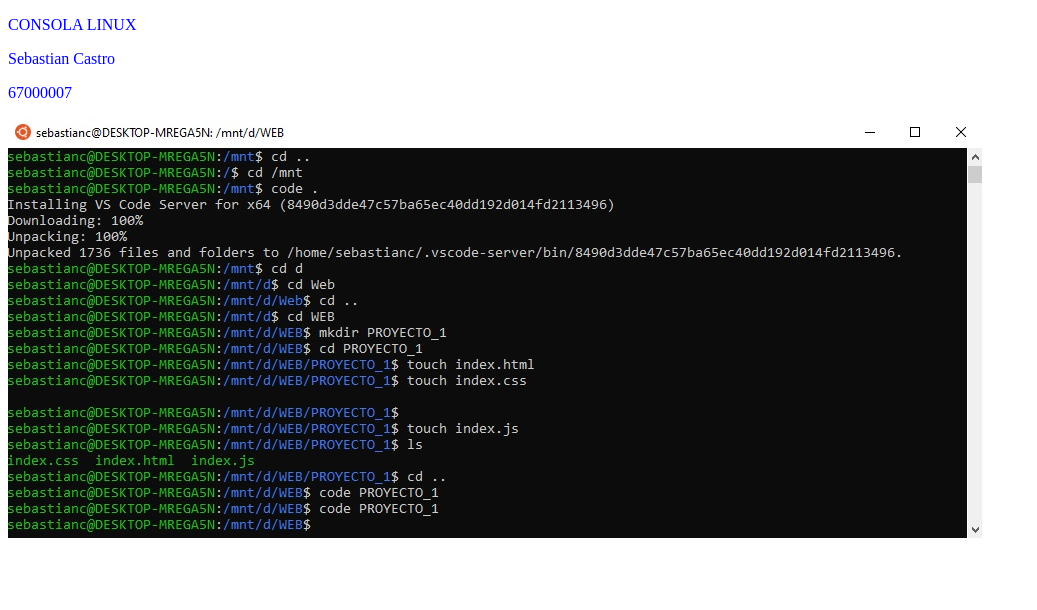
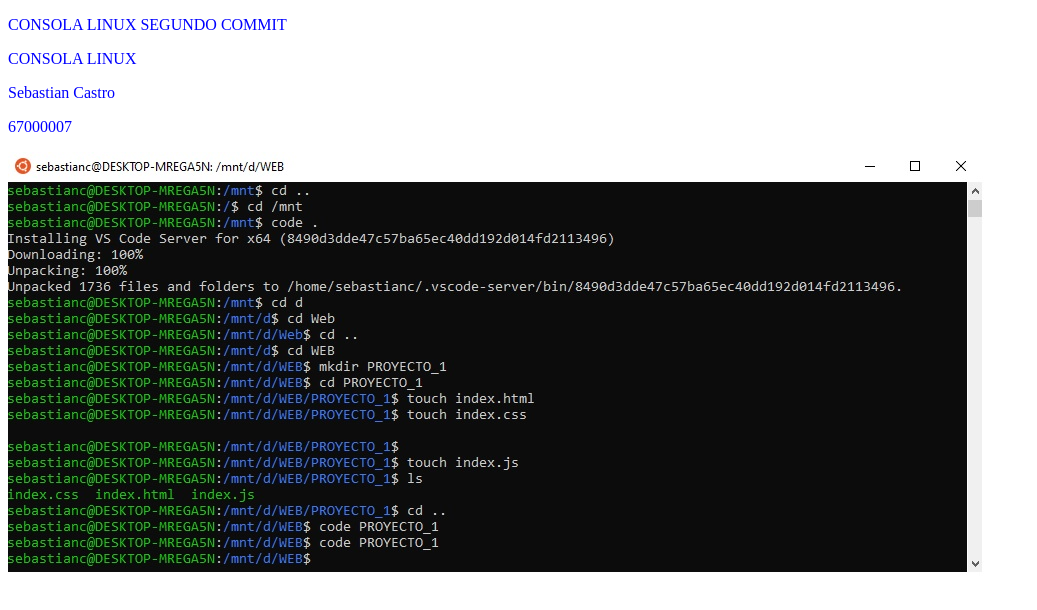
Before and after one commit to SebastianC99/Proyecto-1, a plain HTML site: page index.html in a window 1280 px wide. Shown: the whole page, without its empty margins (0-1037 px from the left). Drawn offline with Linux system fonts and the light colour scheme.

Commit message:
MI SEGUNDO COMMIT

```diff
--- a/index.html
+++ b/index.html
@@ -8,6 +8,7 @@
 </head>
 <link rel="stylesheet" href="index.css">
 <body>
+    <p class="titulo1">CONSOLA LINUX SEGUNDO COMMIT</p>
     <p class="titulo1">CONSOLA LINUX</p>
     <p class="titulo1">Sebastian Castro</p>
     <p class="titulo1">67000007</p>
```
